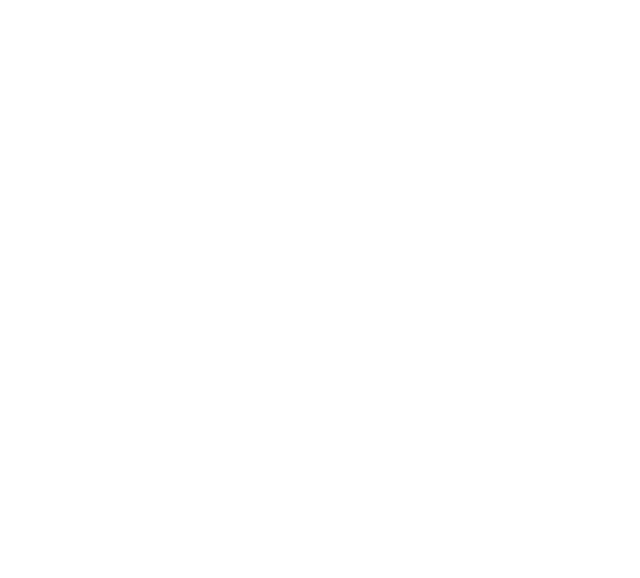
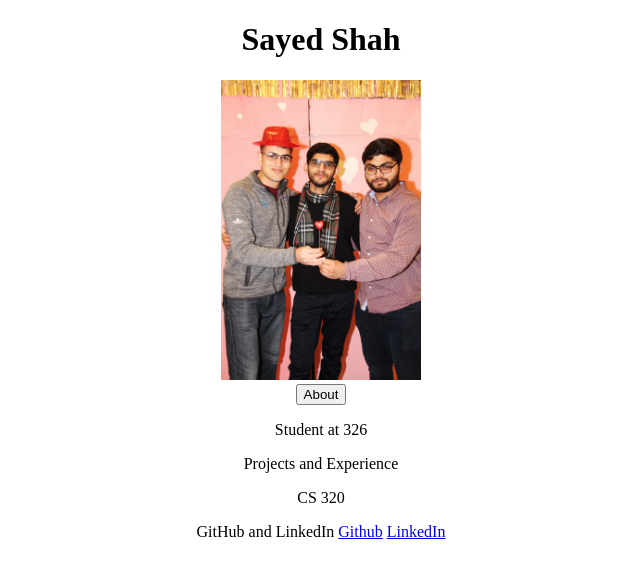
Before and after one commit to sayedkhalidshah2/Sayed-sWebsite, a plain HTML site: page index.html in a window 1280 px wide. Shown: the whole page, without its empty margins (319-959 px from the left). Drawn offline with Linux system fonts and the light colour scheme.

Commit message:
modified name, imag and added about me

```diff
--- a/index.html
+++ b/index.html
@@ -1,2 +1,26 @@
 <!DOCTYPE html>
 <meta charset="UTF-8">
+<html>
+<body style="text-align: center;">
+    <h1>Sayed Shah</h1>
+    <img src="../Sayed-sWebsite/images/sayed.jpeg" alt="Sayed" width ="200"
+     height=""100>
+
+
+    <section>
+    <button>About</button>
+    <p>Student at 326</p>
+    </section>
+
+    <section>
+    Projects and Experience
+    <p>CS 320</p>
+    </section>
+    <section>
+        GitHub and LinkedIn
+        <a href="https://github.com/sayedkhalidshah2">Github</a>
+        <a href="https://www.linkedin.com/feed/">LinkedIn</a>
+
+        </section>
+
+    </body></html>
```
